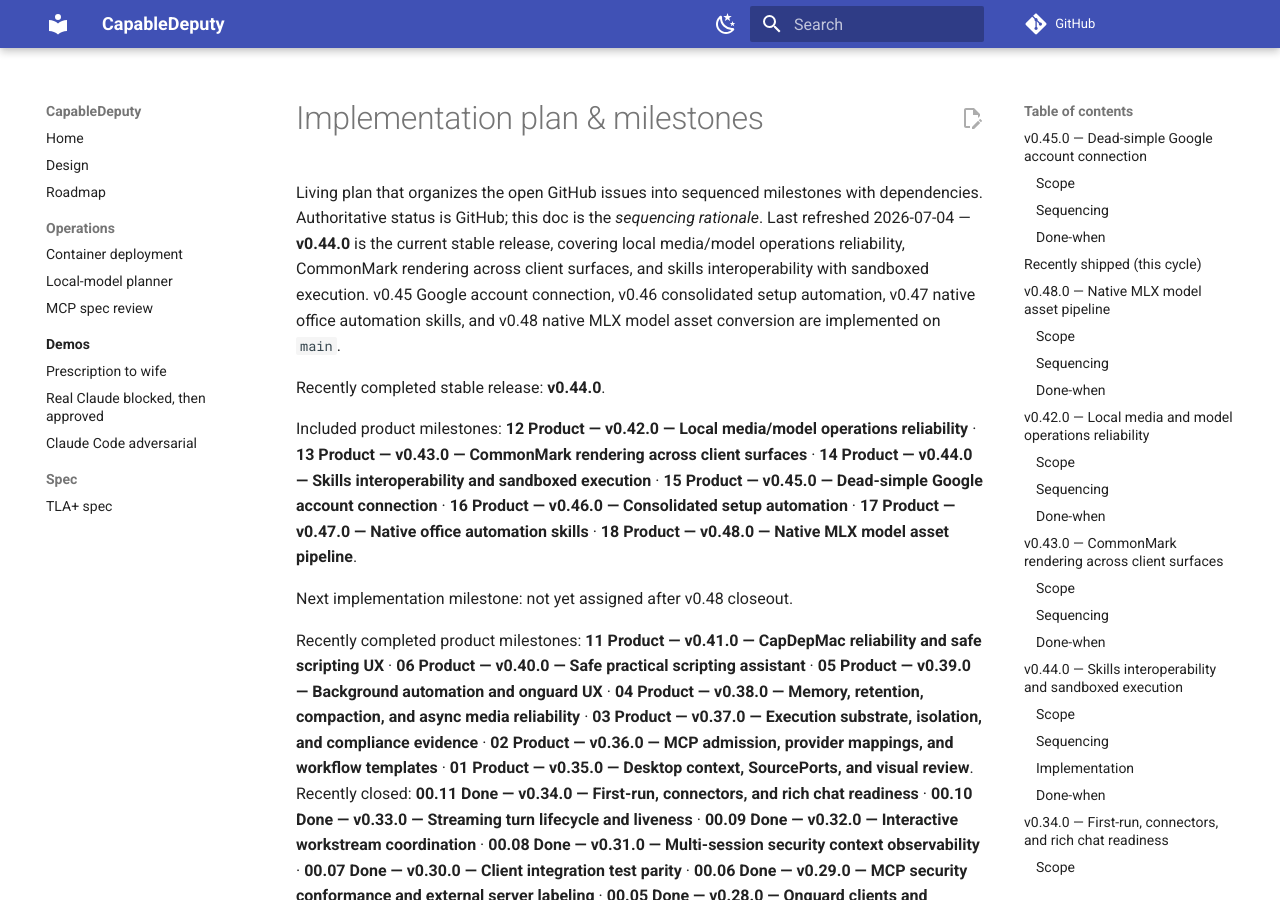
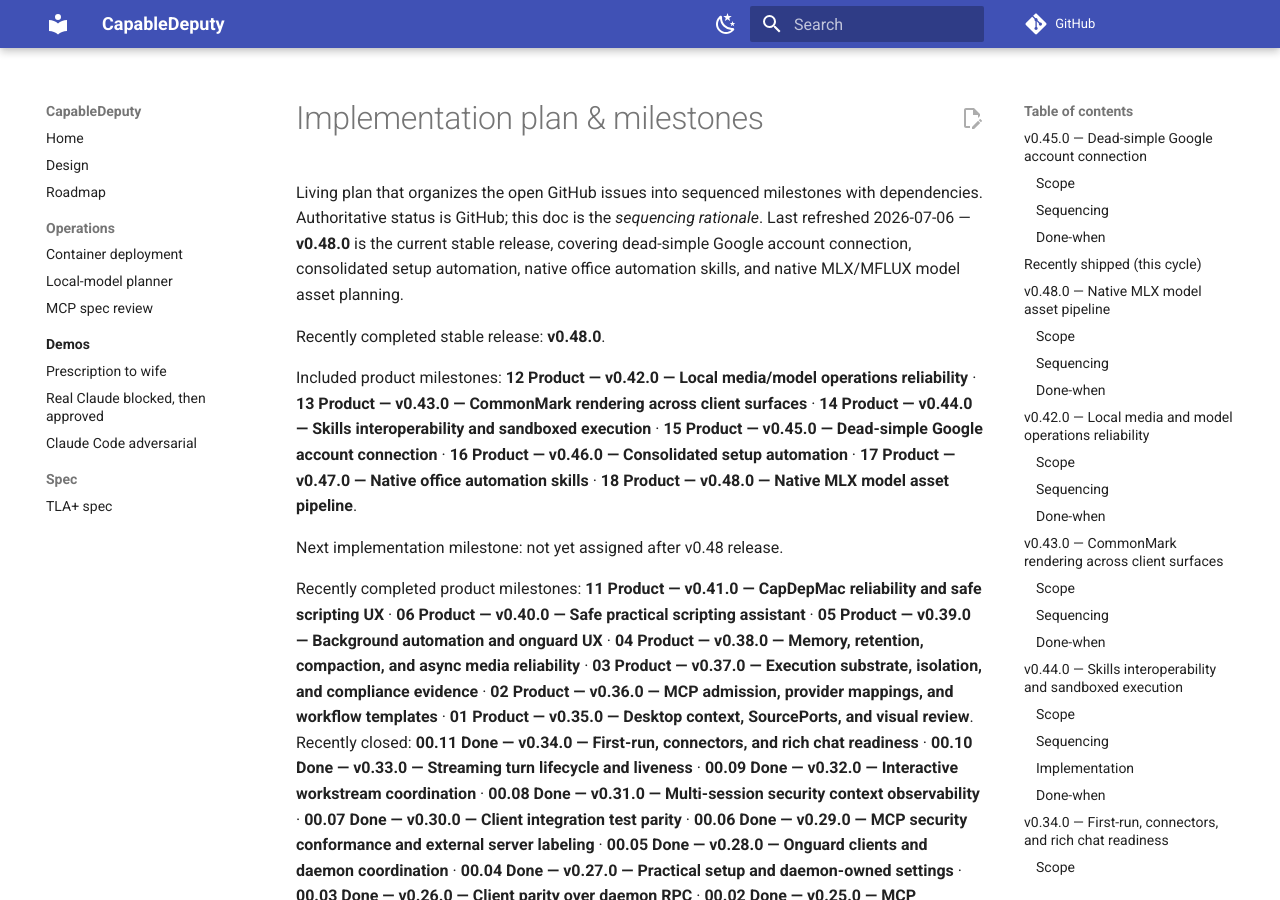
Before and after one commit to marctjones/capabledeputy, an MkDocs documentation site: the page built from docs/implementation-plan.md, in a window 1280 px wide and 900 px high. Built offline with MkDocs 1.6.1 and Material for MkDocs 9.7.7, drawn with Linux system fonts in a browser that asks for light colours; comment, search, counter and statistics services are not loaded.

```diff
--- a/docs/implementation-plan.md
+++ b/docs/implementation-plan.md
@@ -2,14 +2,12 @@
 
 Living plan that organizes the open GitHub issues into sequenced milestones
 with dependencies. Authoritative status is GitHub; this doc is the *sequencing
-rationale*. Last refreshed 2026-07-04 — **v0.44.0** is the current stable
-release, covering local media/model operations reliability, CommonMark rendering
-across client surfaces, and skills interoperability with sandboxed execution.
-v0.45 Google account connection, v0.46 consolidated setup automation, v0.47
-native office automation skills, and v0.48 native MLX model asset conversion
-are implemented on `main`.
+rationale*. Last refreshed 2026-07-06 — **v0.48.0** is the current stable
+release, covering dead-simple Google account connection, consolidated setup
+automation, native office automation skills, and native MLX/MFLUX model asset
+planning.
 
-Recently completed stable release: **v0.44.0**.
+Recently completed stable release: **v0.48.0**.
 
 Included product milestones: **12 Product — v0.42.0 — Local media/model
 operations reliability** · **13 Product — v0.43.0 — CommonMark rendering
@@ -19,7 +17,7 @@ connection** · **16 Product — v0.46.0 — Consolidated setup automation** ·
 **17 Product — v0.47.0 — Native office automation skills** · **18 Product —
 v0.48.0 — Native MLX model asset pipeline**.
 
-Next implementation milestone: not yet assigned after v0.48 closeout.
+Next implementation milestone: not yet assigned after v0.48 release.
 
 Recently completed product milestones: **11 Product — v0.41.0 — CapDepMac
 reliability and safe scripting UX** · **06 Product — v0.40.0 — Safe practical
--- a/pyproject.toml
+++ b/pyproject.toml
@@ -1,6 +1,6 @@
 [project]
 name = "capabledeputy"
-version = "0.44.0"
+version = "0.48.0"
 description = "Structurally secure runtime for personal AI agents — a capable deputy, never a confused one."
 readme = "README.md"
 requires-python = ">=3.14"
--- a/src/capabledeputy/version.py
+++ b/src/capabledeputy/version.py
@@ -1 +1 @@
-__version__ = "0.44.0"
+__version__ = "0.48.0"
```
Also changed, not shown: CHANGELOG.md (+54 -0 lines), README.md (+1 -1 lines), ROADMAP.md (+8 -8 lines), 1 other file.
